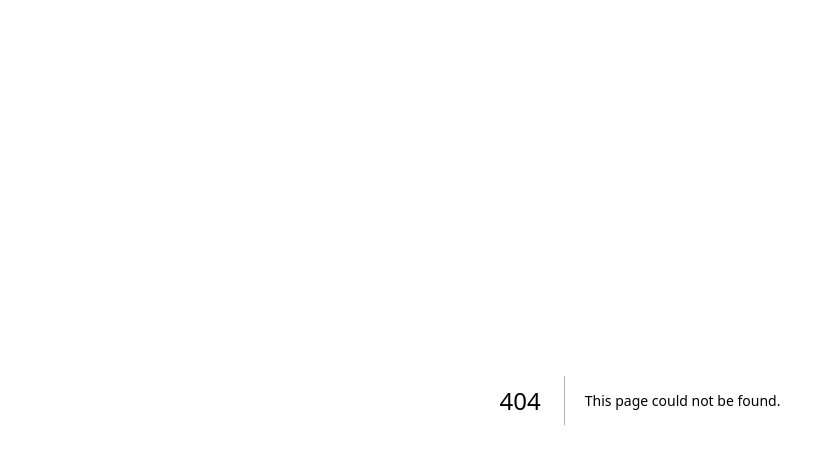
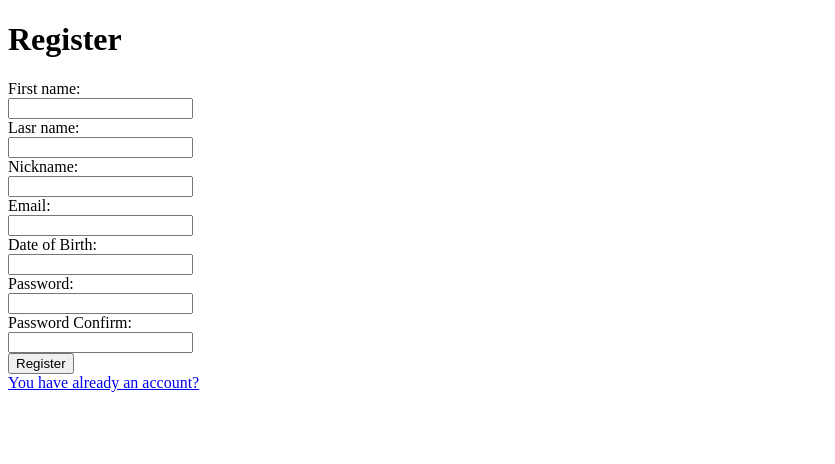
Before and after one commit to Salmancode76/social-network, a Next.js app in the folder frontend/: page /Register in a window 1280 px wide. Before the commit this address had no page. Shown: the top 464 px of the page, without its empty margins (0-835 px from the left). Built offline with nearby package versions, Linux system fonts and the light colour scheme.

Commit message:
add basics of authentication

```diff
--- /dev/null
+++ b/frontend/src/app/Register/page.js
@@ -0,0 +1,28 @@
+import Link from "next/link";
+
+export default function RegisterPage(){
+    return (
+        <div>
+        <h1>Register</h1>
+      <form>
+        <label>First name:</label> <br />
+        <input /> <br />
+        <label>Lasr name:</label> <br />
+        <input /> <br />
+        <label>Nickname:</label> <br />
+        <input /> <br />
+        <label>Email:</label> <br />
+        <input /> <br />
+        <label>Date of Birth:</label> <br />
+        <input /> <br />
+        <label>Password:</label> <br />
+        <input /> <br />
+        <label>Password Confirm:</label> <br />
+        <input /> <br />
+        {/* Avatar will adding later */}
+        <button>Register</button>
+      </form>
+      <Link href="/Login">You have already an account?</Link>
+    </div>
+    )
+}
```
Also changed, not shown: frontend/src/app/Login/page.js (added, +18 -0 lines), frontend/src/app/Profile/page.js (added, +7 -0 lines).
